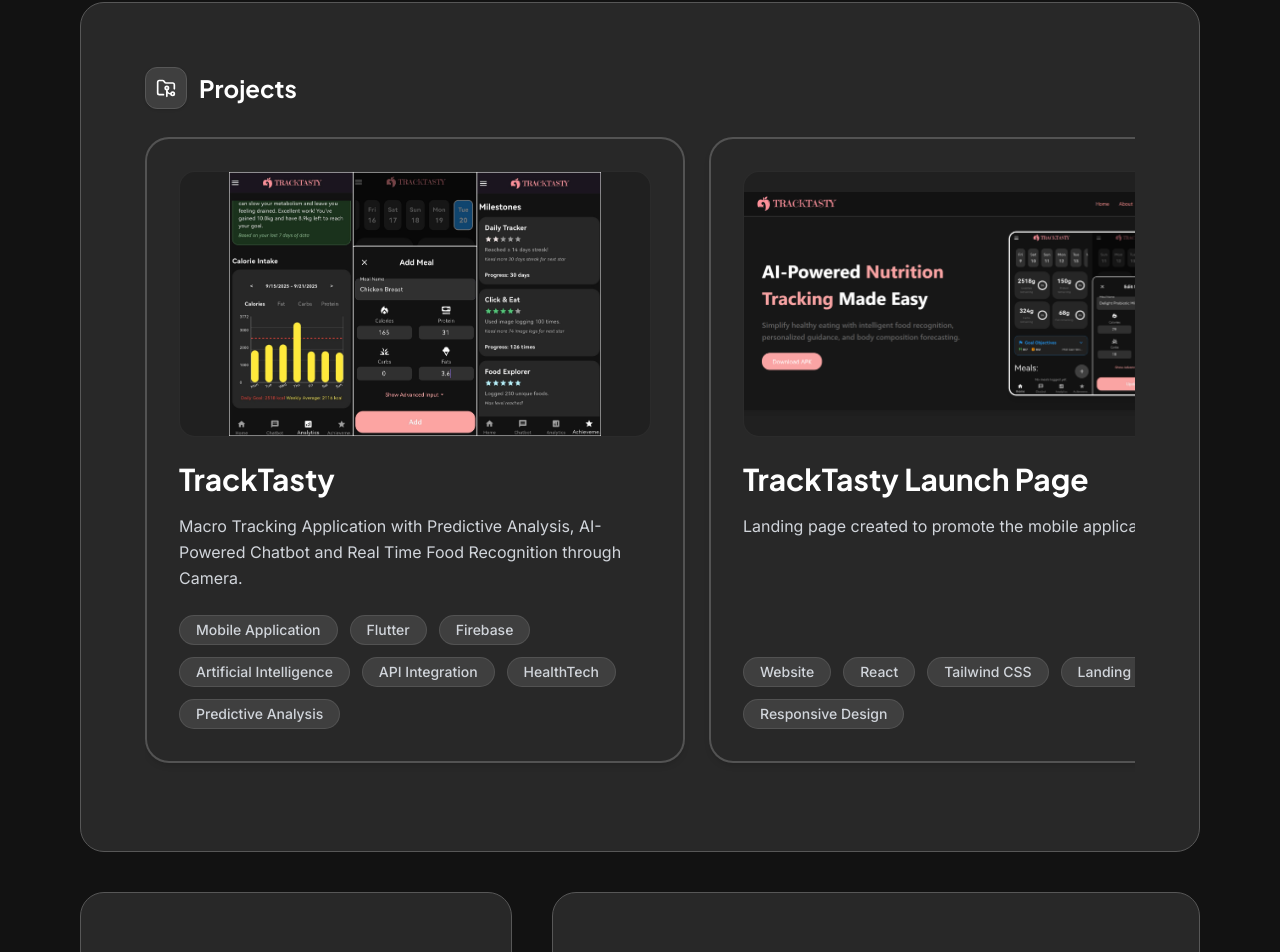
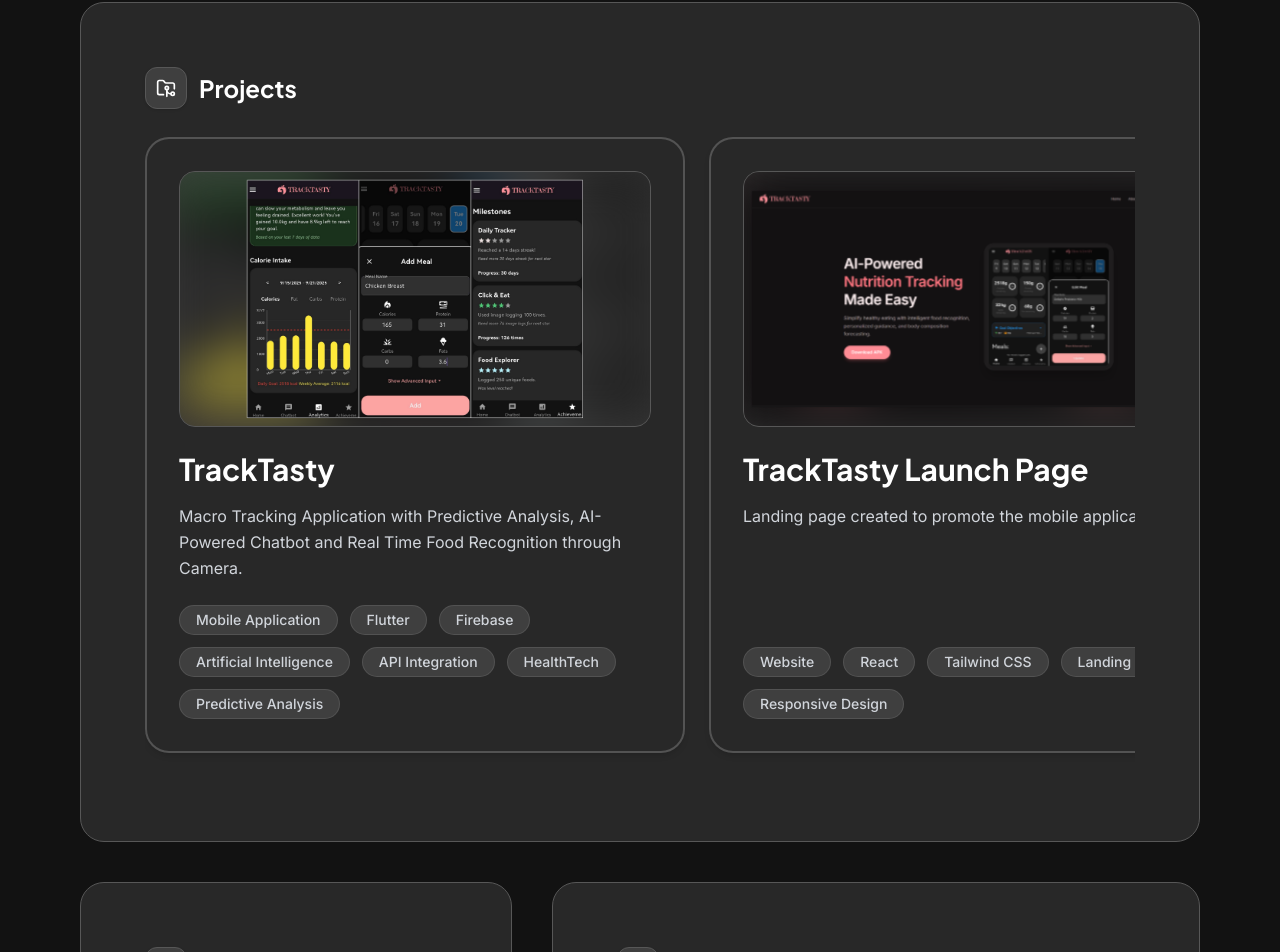
Before and after one commit to Xeno-bytes/Portfolio-Website, a React (Vite) app: page / in a window 1280 px wide. Shown: the part 1966-2918 px from the top of the page. Built offline with nearby package versions, Linux system fonts and the light colour scheme.

Commit message:
Added minor fixes

```diff
--- a/src/App.jsx
+++ b/src/App.jsx
@@ -46,7 +46,7 @@
     setIsAnimating(true)
   }
 
-  // Common card style string for reusability
+  // Reusable card style
   const cardStyle = "border border-solid border-surface-a30 bg-surface-a10 p-6 sm:p-10 lg:p-16 rounded-3xl shadow-surface-a20/40 hover:shadow-xl transition-shadow duration-300 ease-in-out"
 
   return (
--- a/src/Projects.jsx
+++ b/src/Projects.jsx
@@ -58,11 +58,20 @@
                             rel="noopener noreferrer"
                             className="group block whitespace-normal snap-center shrink-0 active:scale-[0.98] transition-transform duration-200"
                         >
-                            <div className='w-[82vw] sm:w-[480px] md:w-[540px] h-full p-5 sm:p-8 rounded-3xl border-2 border-border-primary/20 bg-surface-a10 transition-all duration-300 sm:hover:-translate-y-1 sm:group-hover:border-primary-a30 sm:group-hover:bg-surface-a20 shadow-md sm:hover:shadow-2xl flex flex-col'>
+                            <div className='w-[82vw] sm:w-120 md:w-135 h-full p-5 sm:p-8 rounded-3xl border-2 border-border-primary/20 bg-surface-a10 transition-all duration-300 sm:hover:-translate-y-1 sm:group-hover:border-primary-a30 sm:group-hover:bg-surface-a20 shadow-md sm:hover:shadow-2xl flex flex-col'>
 
-                                <div className='w-full aspect-video overflow-hidden rounded-2xl mb-4 sm:mb-6 border border-border-primary/5 shrink-0 bg-black/20'>
+                                <div className='relative w-full h-52 sm:h-64 overflow-hidden rounded-2xl mb-4 sm:mb-6 border border-surface-a30 shrink-0 bg-surface-a20 flex items-center justify-center'>
+                                    {/* Blurred Backdrop Fill */}
                                     <img
-                                        className="w-full h-full object-contain transition-transform duration-500 ease-in-out sm:group-hover:scale-105"
+                                        className="absolute inset-0 w-full h-full object-cover blur-xl opacity-100 scale-110 pointer-events-none"
+                                        src={project.imgsrc}
+                                        alt=""
+                                        aria-hidden="true"
+                                    />
+
+                                    {/* Foreground Image */}
+                                    <img
+                                        className="relative z-10 max-w-full max-h-full object-contain p-2 transition-transform duration-500 ease-in-out sm:group-hover:scale-105"
                                         src={project.imgsrc}
                                         alt={project.title}
                                     />
```
Also changed, not shown: src/assets/tracktasty-thumbnail.png.
